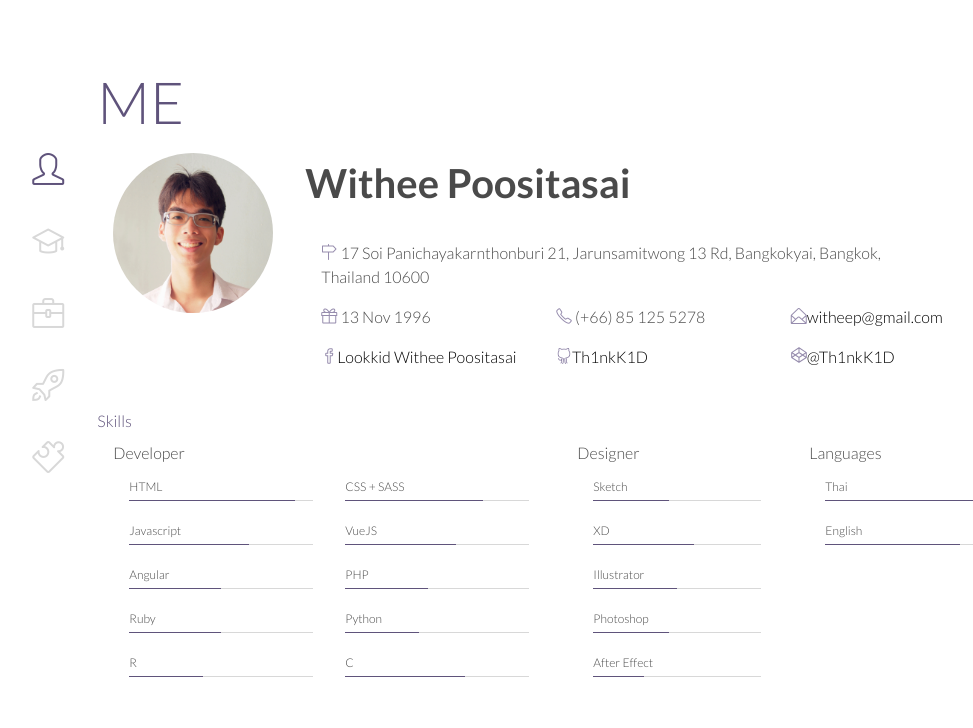
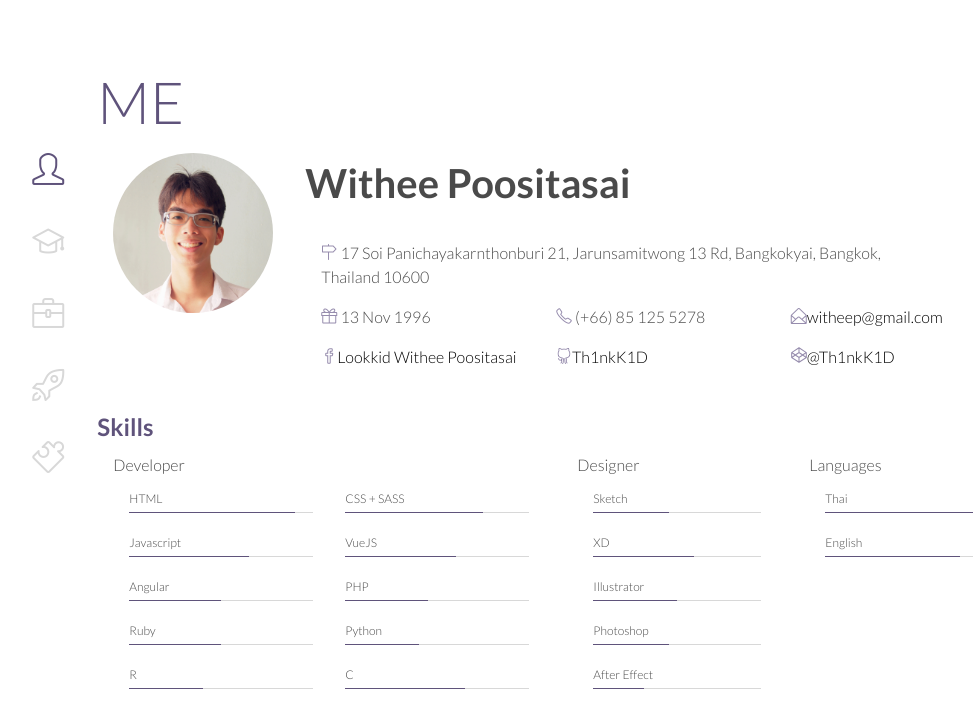
Before and after one commit to Th1nkK1D/me, a Vue app: page /profile in a window 1280 px wide. Shown: the top 728 px of the page, without its empty margins (132-1105 px from the left). Built offline with nearby package versions, Linux system fonts and the light colour scheme.

Commit message:
Fix header style

```diff
--- a/src/components/Me.vue
+++ b/src/components/Me.vue
@@ -26,7 +26,7 @@
       </div>
     </div><!-- end of bio -->
 
-    <h2 class="layer">Skills</h2>
+    <h2 class="layer title">Skills</h2>
     <!-- skills -->
     <div class="columns is-gapless layer">
       <div v-for="cat in skills" :key="cat.name" :class="'column is-' + cat.size">
--- a/src/components/Profile.vue
+++ b/src/components/Profile.vue
@@ -27,6 +27,19 @@ export default {
 </script>
 
 <style lang="scss">
+  h1 {
+    font-weight: 300;
+    font-size: 58px;
+  }
+
+  h2 {
+    font-size: 24px;
+    font-weight: bold;
+  }
+
+  .title {
+    color: #5F537B;
+  }
   .padder {
     margin: 0.5em 1em;
   }
@@ -43,13 +56,4 @@ export default {
       background-color: white;
     }
   }
-
-  h1 {
-    font-weight: 300;
-    font-size: 58px;
-  }
-
-  h1, h2 {
-    color: #5F537B;
-  }
 </style>
--- a/src/components/Timeline.vue
+++ b/src/components/Timeline.vue
@@ -1,10 +1,10 @@
 <template>
   <div>
-    <h1 class="layer">{{title}}</h1>
+    <h1 class="title layer">{{title}}</h1>
     <div class="timeline layer">
       <div class="card layer" v-for="(event,e) in data" :key="e">
         <p class="time">{{event.time}}</p>
-        <p class="head"><strong>{{event.head}}</strong> {{event.subhead}}</p>
+        <p class="head"><strong class="title">{{event.head}}</strong> {{event.subhead}}</p>
         <p><span v-for="(line,l) in event.text" :key="l">{{line}}<br></span></p>
 
         <div class="spacer" v-if="e < data.length-1"></div>
```
